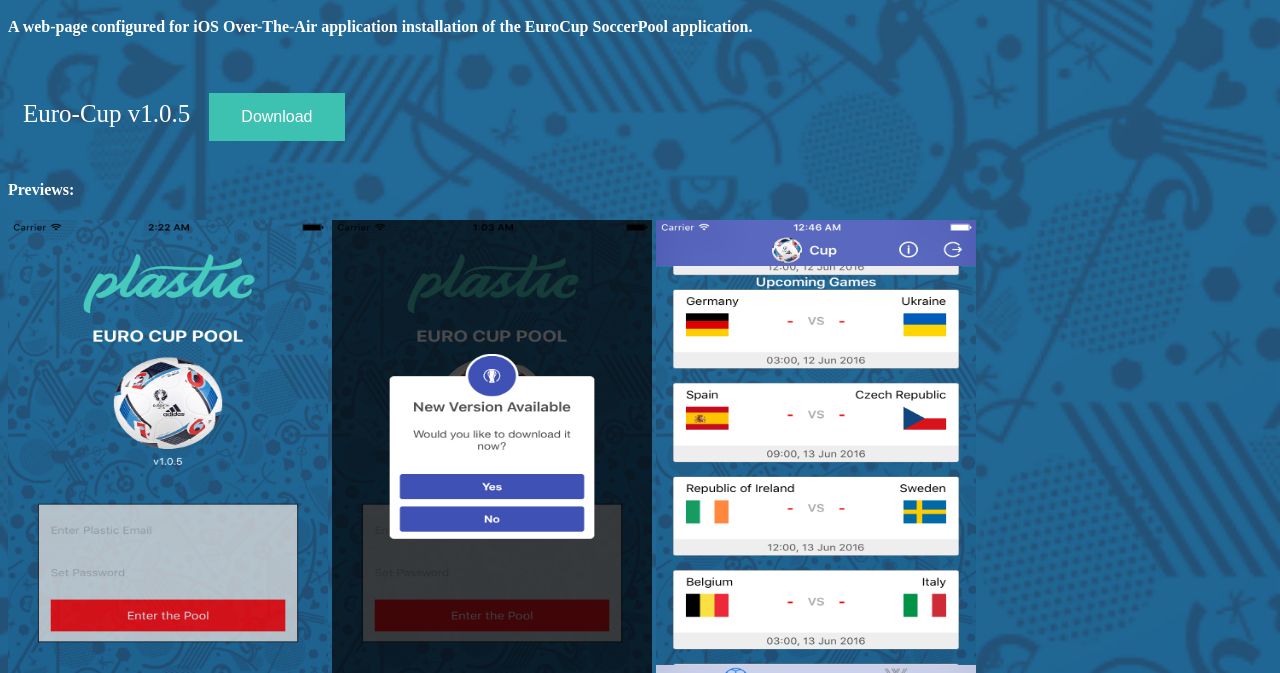
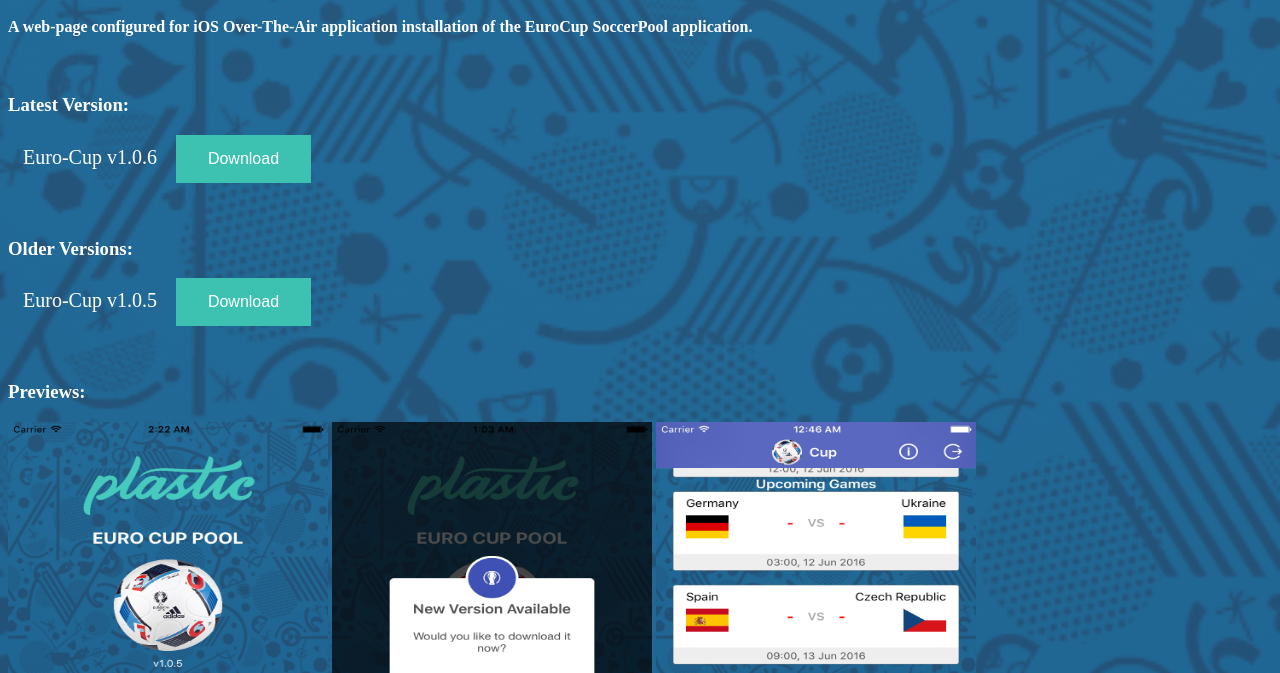
Before and after one commit to Brandon-T/brandon-t.github.io, a plain HTML site: page index.html in a window 1280 px wide. Shown: the part 127-800 px from the top of the page. Drawn offline with Linux system fonts and the light colour scheme.

Commit message:
Updated Version

```diff
--- a/index.html
+++ b/index.html
@@ -25,7 +25,7 @@
 			}
 
 			button {
-			  background-color: #3DC1B1; /* Green */
+			  background-color: #3DC1B1; /* Teal */
     		  border: none;
     		  color: white;
 		      padding: 15px 32px;
@@ -37,7 +37,7 @@
 
 			label {
 				padding: 15px;
-				font-size: 25px;
+				font-size: 20px;
 			}
 
 			a {
@@ -58,15 +58,25 @@
 		<h4 style="color:white">A web-page configured for iOS Over-The-Air application installation of the EuroCup SoccerPool application.</h4>
 
 
-		<br /><br />
-		<label for="downloadBtn" style="color:white">Euro-Cup v1.0.5</label>
+		<br />
+		<h3 style="color:white">Latest Version:</h3>
+		<label for="downloadBtn" style="color:white">Euro-Cup v1.0.6</label>
 		<a href="itms-services://?action=download-manifest&url=https://brandon-t.github.io/install/currentVersion.plist">
 		    <button id="downloadBtn">Download</button>
 		</a>
 
 
-		<br /><br />
-		<h4 style="color:white">Previews:</h4>
+		<br /><br /><br />
+		<h3 style="color:white">Older Versions:</h3>
+
+		<label for="downloadBtn-1_0_5" style="color:white">Euro-Cup v1.0.5</label>
+		<a href="itms-services://?action=download-manifest&url=https://brandon-t.github.io/install/version-1_0_5.plist">
+		    <button id="downloadBtn-1_0_5">Download</button>
+		</a>
+
+
+		<br /><br /><br />
+		<h3 style="color:white">Previews:</h3>
 
 		<img src="screenshots/Login.png" width="320" height="480" alt="Login.png" /> <img src="screenshots/Upgrade.png" width="320" height="480" alt="Upgrade.png" />
 
```
Also changed, not shown: 4 other files.
